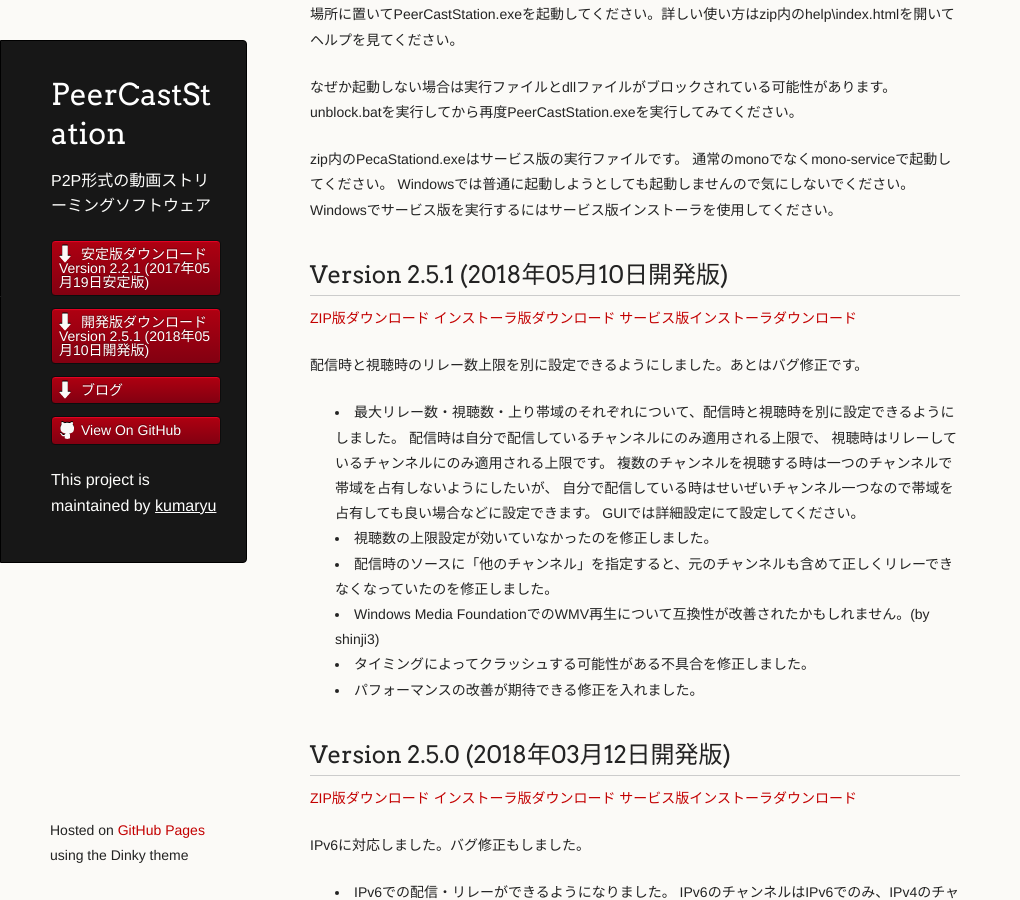
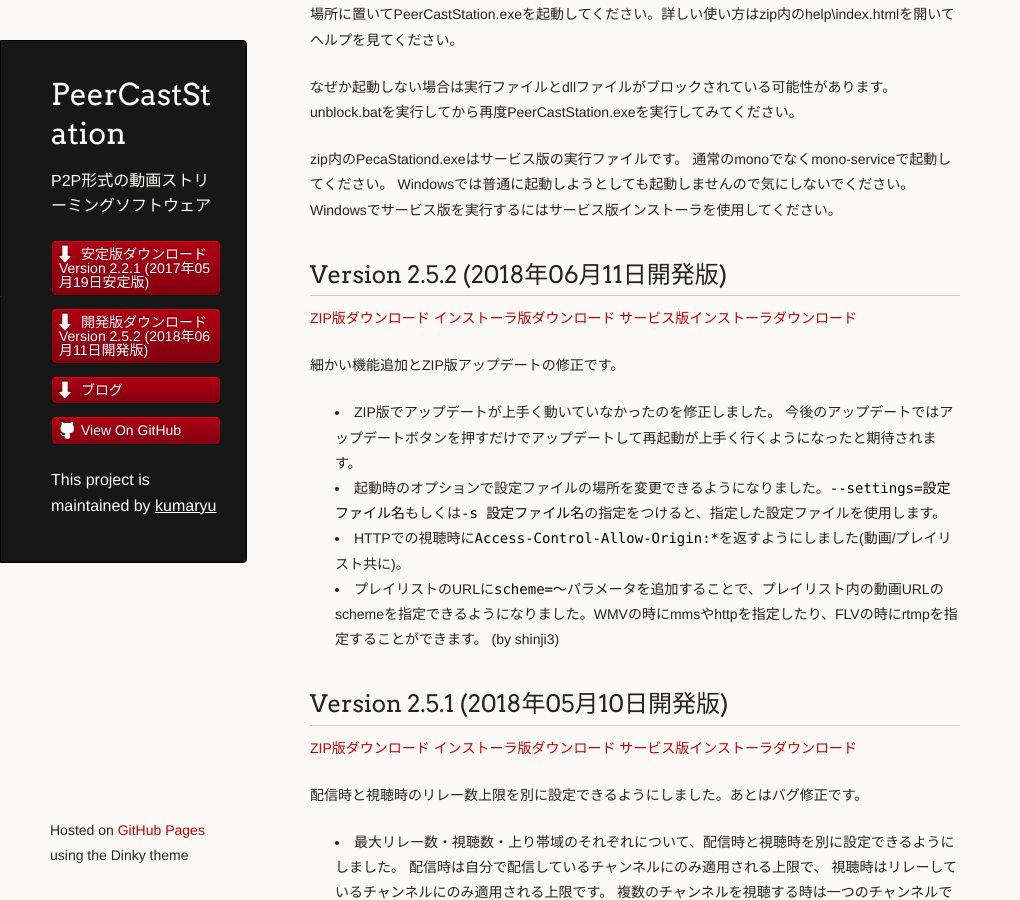
Before and after one commit to kumaryu/peercaststation, a Jekyll site: the page built from download-dev.mkd, in a window 1280 px wide and 900 px high, scrolled down 410 px. Shown: the whole window, without its empty margins (0-1020 px from the left). Built offline with Jekyll 4.4.1, drawn with Linux system fonts in a browser that asks for light colours.

Commit message:
bumped version up to 2.5.2

```diff
--- a/_data/releasenotes.yml
+++ b/_data/releasenotes.yml
@@ -1,4 +1,28 @@
 ---
+- name: Version 2.5.2 (2018年06月11日開発版)
+  version: 2.5.2
+  channel: dev
+  notes: |
+    細かい機能追加とZIP版アップデートの修正です。
+
+    * ZIP版でアップデートが上手く動いていなかったのを修正しました。
+      今後のアップデートではアップデートボタンを押すだけでアップデートして再起動が上手く行くようになったと期待されます。
+    * 起動時のオプションで設定ファイルの場所を変更できるようになりました。`--settings=設定ファイル名`もしくは`-s 設定ファイル名`の指定をつけると、指定した設定ファイルを使用します。
+    * HTTPでの視聴時に`Access-Control-Allow-Origin:*`を返すようにしました(動画/プレイリスト共に)。
+    * プレイリストのURLに`scheme=～`パラメータを追加することで、プレイリスト内の動画URLのschemeを指定できるようになりました。WMVの時にmmsやhttpを指定したり、FLVの時にrtmpを指定することができます。 (by shinji3)
+  date: 2018-06-11T01:00:00+09:00
+  url: http://www.pecastation.org/files/PeerCastStation-2.5.2.zip
+  enclosures:
+  - type: archive
+    url: http://www.pecastation.org/files/PeerCastStation-2.5.2.zip
+    length: 2155374
+  - type: installer
+    url: http://www.pecastation.org/files/PeerCastStation-2.5.2.exe
+    length: 2353397
+  - type: serviceinstaller
+    url: http://www.pecastation.org/files/PecaStationd-2.5.2.msi
+    length: 2036662
+
 - name: Version 2.5.1 (2018年05月10日開発版)
   version: 2.5.1
   channel: dev
```
